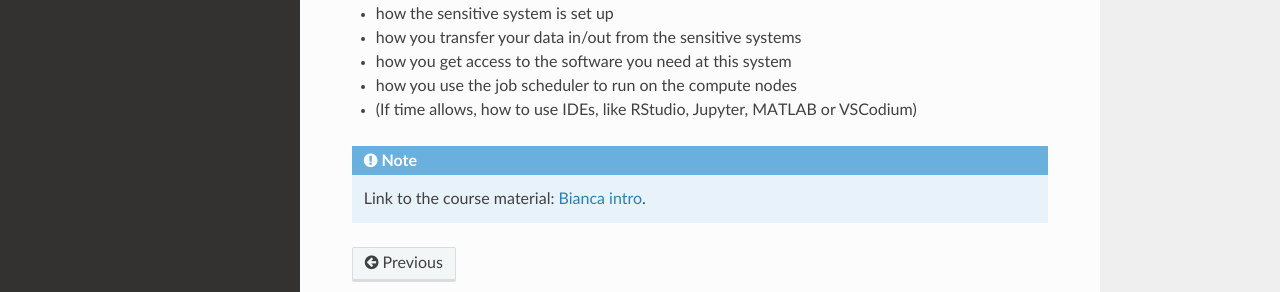
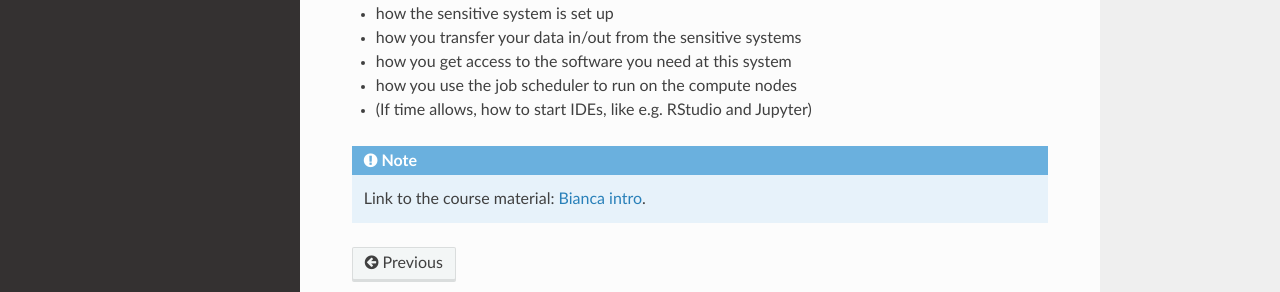
Before and after one commit to NAISS-Training/NAISS-intro-week, an MkDocs documentation site: the page built from docs/day5.md, in a window 1280 px wide and 1050 px high. Shown: the part 674-966 px from the top of the window. Built offline with MkDocs 1.6.1, drawn with Linux system fonts in a browser that asks for light colours; nearby versions of some CDN libraries.

Commit message:
day5.md rm matlab/VSCodium

```diff
--- a/docs/day5.md
+++ b/docs/day5.md
@@ -24,7 +24,7 @@ Bianca is the only resource so far and will be used during this instance of the
 - how you transfer your data in/out from the sensitive systems
 - how you get access to the software you need at this system
 - how you use the job scheduler to run on the compute nodes
-- (If time allows, how to use IDEs, like RStudio, Jupyter, MATLAB or VSCodium)
+- (If time allows, how to start IDEs, like e.g. RStudio and Jupyter)
 
 !!! note
 
```
